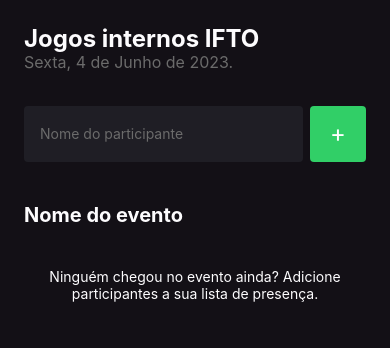
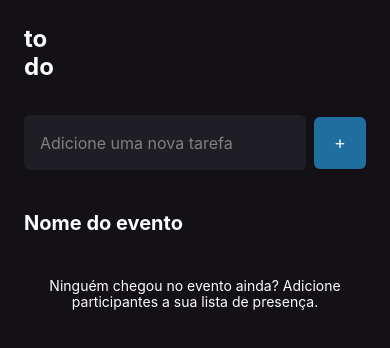
Before and after one commit to lucaspedronet/TudoList, a React Native app: screen / in a window 390 px wide. Shown: the top 348 px of the page. Built offline with nearby package versions, Linux system fonts and the light colour scheme.

Commit message:
Alterações Certas

```diff
--- a/App.tsx
+++ b/App.tsx
@@ -9,42 +9,42 @@
 } from 'react-native';
 
 import {TitleEvent} from './src/components/TitleEvent';
-import {Member} from './src/components/Member';
+import {Task} from './src/components/Tasks';
 
 export default function App() {
-  const [name, setName] = useState<string>(''); // Nome do participantes
-  const [members, setMembers] = useState<string[]>([]); // Lista de participantes
+  const [name, setName] = useState<string>(''); // Nome da tarefa
+  const [tasks, setTasks] = useState<string[]>([]); // Lista de tarefas
 
   function handleSubmit() {
     if (name.trim().length <= 0) {
       return;
     }
 
-    if (members.includes(name.trim())) {
+    if (tasks.includes(name.trim())) {
       return Alert.alert(
         'Atenção',
-        'O participante: ' + name + ' já foi adicionado!',
+        'A Tarefa: ' + name + ' já foi adicionado!',
       );
     }
 
-    setMembers(preState => [name, ...preState]);
+    setTasks(preState => [name, ...preState]);
 
     setName('');
   }
 
-  function onMemberDestroi(member: string) {
-    const newMembers = members.filter(m => m !== member);
+  function onTaskDestroi(task: string) {
+    const newTasks = tasks.filter(m => m !== task);
 
-    setMembers(newMembers);
+    setTasks(newTasks);
   }
 
-  function handleRemoveMember(member: string) {
-    Alert.alert('Remover', 'Remover ' + member, [
+  function handleRemoveTask(task: string) {
+    Alert.alert('Remover', 'Remover ' + task, [
       {
         text: 'Sim',
         isPreferred: true,
         onPress: () => {
-          onMemberDestroi(member);
+          onTaskDestroi(task);
           console.log('removeu');
         },
       },
@@ -57,15 +57,16 @@
 
   return (
     <View style={styled.container}>
-      <TitleEvent
+
+        <TitleEvent
         key={12}
-        subTitle="Sexta, 4 de Junho de 2023."
-        title="Jogos internos IFTO"
+        title="to"
+        subTitle="do"
       />
       <View style={styled.containerInput}>
         <TextInput
-          placeholder="Nome do participante"
-          placeholderTextColor="#6B6B6B"
+          placeholder="Adicione uma nova tarefa"
+          placeholderTextColor="#808080"
           style={styled.input}
           onChangeText={setName}
           value={name}
@@ -76,16 +77,16 @@
         </TouchableOpacity>
       </View>
 
-      <Text key={3} style={styled.titleMembers}>
+      <Text key={3} style={styled.titleTasks}>
         Nome do evento
       </Text>
 
-      {members.length > 0 ? (
-        members.map((name, index) => (
-          <Member
+      {tasks.length > 0 ? (
+        tasks.map((name, index) => (
+          <Task
             id={name + index}
             name={name}
-            onRemove={() => handleRemoveMember(name)}
+            onRemove={() => handleRemoveTask(name)}
           />
         ))
       ) : (
@@ -105,7 +106,7 @@
     paddingHorizontal: 24,
     paddingVertical: 25,
   },
-  titleMembers: {
+  titleTasks: {
     color: '#FDFCFE',
     fontSize: 20,
     lineHeight: 23.44,
@@ -122,29 +123,36 @@
   },
   input: {
     flex: 1,
-    height: 56,
-    borderRadius: 4,
+    height: 55,
+    width: 271,
+    borderRadius: 6,
     backgroundColor: '#1F1E25',
     color: '#FDFCFE',
     alignItems: 'center',
     paddingHorizontal: 16,
-    fontSize: 14,
-    lineHeight: 20,
+    fontSize: 16,
+    lineHeight: 22.4,
     fontWeight: '400',
+    fontFamily: 'Inter',
   },
   containerInput: {
     flexDirection: 'row',
     alignItems: 'center',
     marginTop: 34,
-    gap: 7,
+    gap: 8,
+
   },
   buttonAdd: {
     alignItems: 'center',
     justifyContent: 'center',
-    width: 56,
-    height: 56,
-    borderRadius: 4,
-    backgroundColor: '#31CF67',
+    flexDirection: 'row',
+    width: 52,
+    height: 52,
+    borderRadius: 6,
+    backgroundColor: '#1E6F9F',
+    gap: 8,
+    Top: 1,
+
   },
   buttonRemove: {
     alignItems: 'center',
@@ -155,8 +163,9 @@
     backgroundColor: '#E23C44',
   },
   labelButton: {
-    color: '#fff',
-    fontSize: 24,
+    color: '#F2F2F2',
+    position: 'absolute',
+    fontSize: 18,
     lineHeight: 24,
     fontWeight: '400',
   },
--- a/package.json
+++ b/package.json
@@ -11,7 +11,8 @@
   },
   "dependencies": {
     "react": "18.2.0",
-    "react-native": "0.71.8"
+    "react-native": "0.71.8",
+    "react-native-vector-icons": "^9.2.0"
   },
   "devDependencies": {
     "@babel/core": "^7.20.0",
--- a/src/components/Member.tsx
+++ b/src/components/Tasks.tsx
@@ -1,15 +1,15 @@
 import {View, StyleSheet, Text, TouchableOpacity} from 'react-native';
 
-type MemberProps = {
+type TaskProps = {
   id: string;
   name: string;
   onRemove: () => void;
 };
 
-export function Member({id, name, onRemove}: MemberProps) {
+export function Task({id, name, onRemove}: TaskProps) {
   return (
-    <View key={id} style={styled.member}>
-      <Text style={styled.memberLabel}>{name}</Text>
+    <View key={id} style={styled.task}>
+      <Text style={styled.taskLabel}>{name}</Text>
 
       <TouchableOpacity style={styled.buttonRemove} onPress={onRemove}>
         <Text style={styled.labelButton}>-</Text>
@@ -33,7 +33,7 @@
     lineHeight: 24,
     fontWeight: '400',
   },
-  member: {
+  task: {
     flexDirection: 'row',
     alignItems: 'center',
     justifyContent: 'space-between',
@@ -44,7 +44,7 @@
     borderRadius: 4,
     backgroundColor: '#1F1E25',
   },
-  memberLabel: {
+  taskLabel: {
     color: '#fff',
     fontSize: 16,
     lineHeight: 18.75,
--- a/src/components/TitleEvent.tsx
+++ b/src/components/TitleEvent.tsx
@@ -8,23 +8,25 @@
 export function TitleEvent({subTitle, title}: TitleEventProps) {
   return (
     <>
-      <Text style={styled.titleEvent}>{title}</Text>
-      <Text style={styled.subTitle}>{subTitle}</Text>
+      <Text style={styled.titleEvent}>{title}</Text><Text style={styled.subTitle}>{subTitle}</Text>
+
     </>
   );
 }
 
 const styled = StyleSheet.create({
   titleEvent: {
+
     color: '#FDFCFE',
     fontSize: 24,
     lineHeight: 28.13,
     fontWeight: '700',
   },
   subTitle: {
-    color: '#6B6B6B',
-    lineHeight: 18.75,
-    fontSize: 16,
-    fontWeight: '400',
+
+    color: '#FDFCFE',
+    fontSize: 24,
+    lineHeight: 28.13,
+    fontWeight: '700',
   },
 });
```
Also changed, not shown: 2 other files (tests, documents, lock files or other folders).
